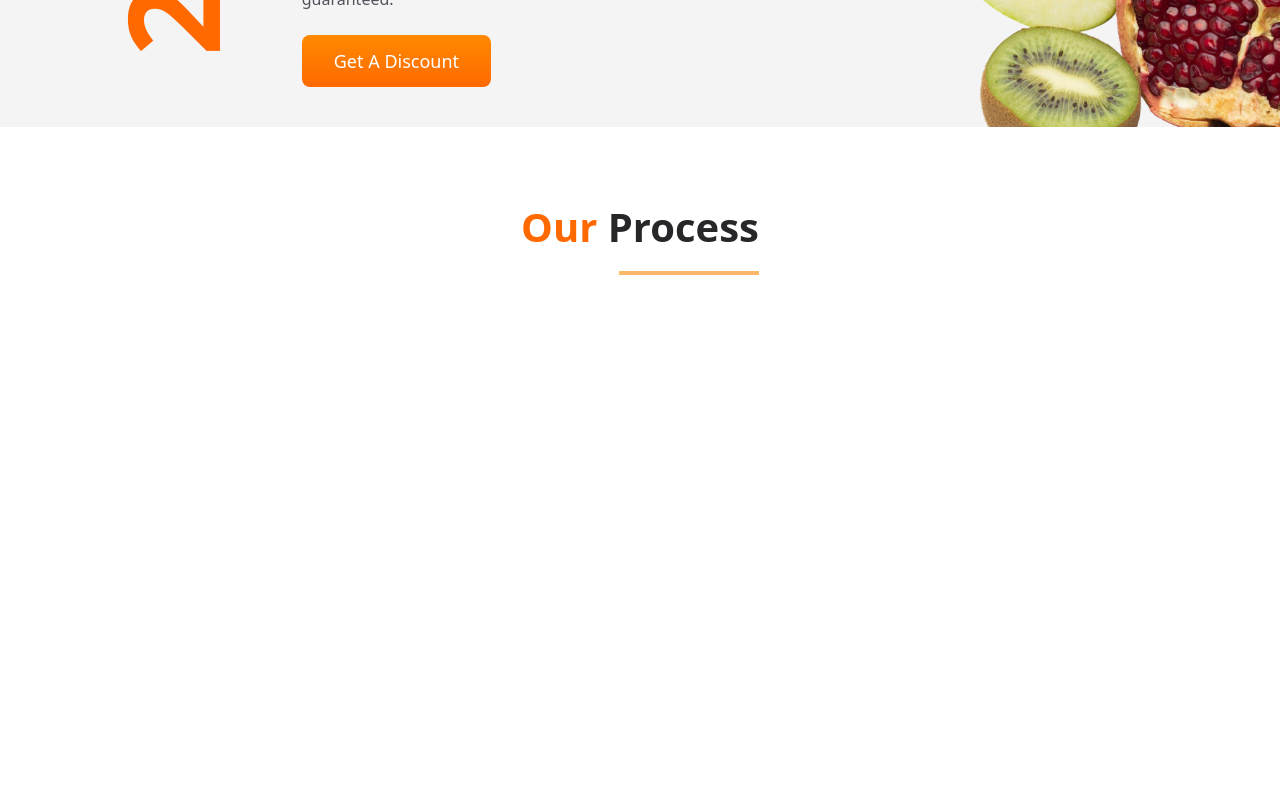
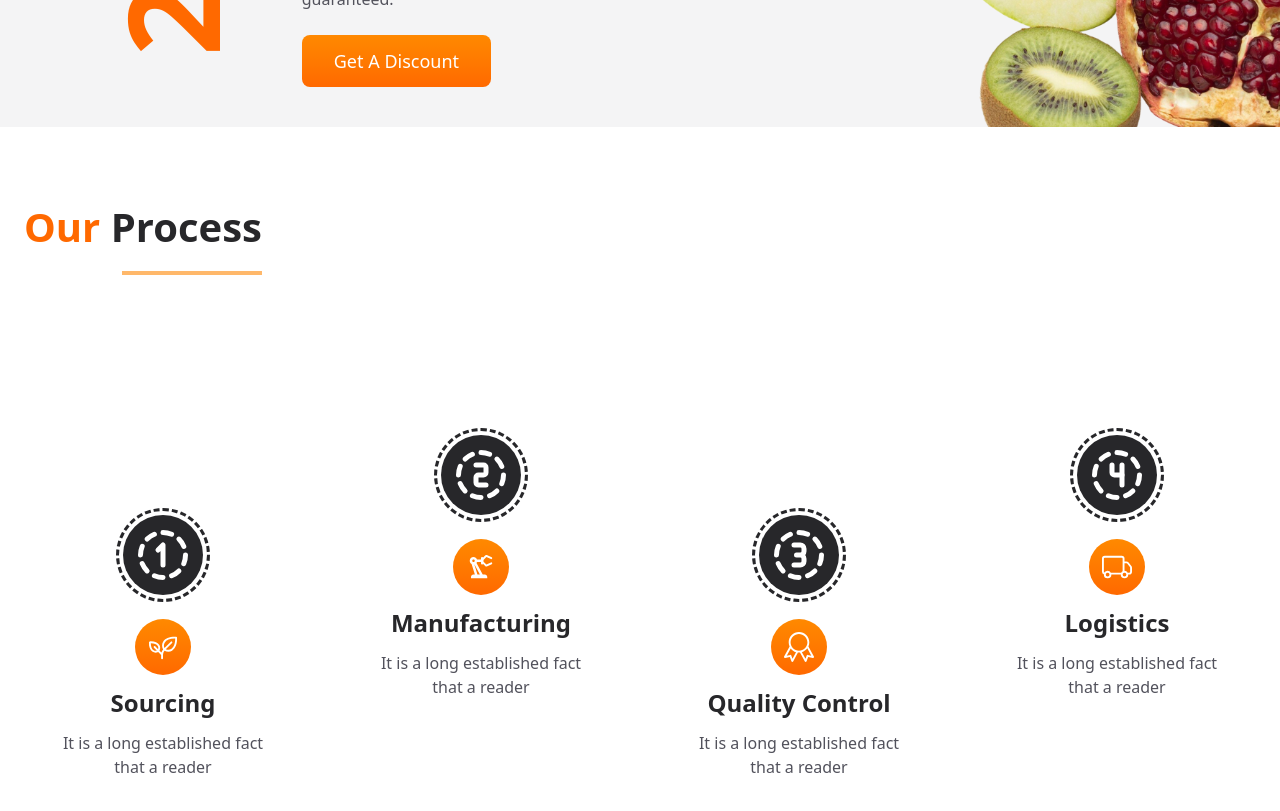
Before and after one commit to abx15/quickbite, a React (Vite) app: page / in a window 1280 px wide. Shown: the part 4420-5231 px from the top of the page. Before the commit the page ends 4775 px from the top, so only its background shows below. Built offline with nearby package versions, Linux system fonts and the light colour scheme.

Commit message:
process done

```diff
--- a/src/components/Discount/Discount.jsx
+++ b/src/components/Discount/Discount.jsx
@@ -4,17 +4,25 @@ import FruitsSet from '../../assets/fresh-fruits.png'
 
 const Discount = () => {
   return (
-        <section className='bg-zinc-100 bg-right bg-no-repeat bg-contain' style={{backgroundImage:`url(${FruitsSet})`}}>
-            <div className='md:bg-transparent bg-zinc-100 flex md:flex-row flex-col max-w-[1400px] ms-auto md:py-10 pl-5 ml-5'>
-                <span className='md:text-9xl text-5xl text-orange-500 font-bold transform md:-rotate-90 h-fit md:self-center mt-5 md:mt-0'>25%</span>
+    <section
+      className='bg-zinc-100 bg-right bg-no-repeat bg-contain'
+      style={{ backgroundImage: `url(${FruitsSet})` }}
+    >
+      <div className='flex md:flex-row flex-col max-w-[1400px] mx-auto md:py-10 pl-5 pr-5 md:pl-10'>
+        <span className='md:text-9xl text-5xl text-orange-500 font-bold transform md:-rotate-90 h-fit md:self-center mt-5 md:mt-0'>
+          25%
+        </span>
+
         <div className='max-w-[600px]'>
-                    <h3 className='md:text-7xl text-4xl text-zinc-800 font-bold mt-2'>First Order Discount</h3>
-                    <p className='text-zinc-600 my-6 pr-3'>Enjoy an exclusive first order discount on our grocery website! Shop fresh essentials and save big on your first purchase. Fast delivery and quality guaranteed.
+          <h3 className='md:text-7xl text-4xl text-zinc-800 font-bold mt-2'>
+            First Order Discount
+          </h3>
+          <p className='text-zinc-600 my-6 pr-3'>
+            Enjoy an exclusive first order discount on our grocery website! Shop fresh essentials and save big on your first purchase. Fast delivery and quality guaranteed.
           </p>
           <Button content="Get A Discount" />
         </div>
       </div>
-
     </section>
   )
 }
--- a/src/components/Process/Process.jsx
+++ b/src/components/Process/Process.jsx
@@ -1,15 +1,81 @@
 import React from 'react'
 import Heading from '../Heading/Heading'
+import {
+  TbCircleDashedNumber1,
+  TbCircleDashedNumber2,
+  TbCircleDashedNumber3,
+  TbCircleDashedNumber4
+} from "react-icons/tb";
+import { PiPlant } from "react-icons/pi";
+import { MdOutlinePrecisionManufacturing } from 'react-icons/md';
+import { SlBadge } from 'react-icons/sl';
+import { BsTruck } from 'react-icons/bs';
 
 const Process = () => {
-    return (
-        <section>
-            <div className='mx-w-[1400px] mx-auto px-10 py-20'>
-                <Heading highlight="Our" heading="Process" />
-            </div>
 
-        </section>
-    )
-}
+  const steps = [
+    {
+      id: 1,
+      number: <TbCircleDashedNumber1 />,
+      title: 'Sourcing',
+      para: 'It is a long established fact that a reader',
+      icon: <PiPlant />
+    },
+    {
+      id: 2,
+      number: <TbCircleDashedNumber2 />,
+      title: 'Manufacturing',
+      para: 'It is a long established fact that a reader',
+      icon: <MdOutlinePrecisionManufacturing />
+    },
+    {
+      id: 3,
+      number: <TbCircleDashedNumber3 />,
+      title: 'Quality Control',
+      para: 'It is a long established fact that a reader',
+      icon: <SlBadge />
+    },
+    {
+      id: 4,
+      number: <TbCircleDashedNumber4 />,
+      title: 'Logistics',
+      para: 'It is a long established fact that a reader',
+      icon: <BsTruck />
+    },
+  ];
 
-export default Process
+  const renderSteps = steps.map(item => (
+    <div
+      key={item.id}
+      className={`flex flex-col items-center text-center flex-1 transition-all duration-500 ${item.id % 2 === 0 ? '-mt-20' : ''}`}
+    >
+      <span className='flex justify-center items-center w-20 h-20 text-6xl rounded-full bg-zinc-800 text-white outline outline-[3px] outline-offset-4 outline-dashed outline-zinc-800'>
+        {item.number}
+      </span>
+
+      <div className='flex flex-col items-center mt-6 space-y-3'>
+        <span className='flex justify-center items-center rounded-full text-3xl bg-gradient-to-b from-orange-400 to-orange-500 text-white w-14 h-14'>
+          {item.icon}
+        </span>
+        <h3 className='text-zinc-800 text-2xl font-bold'>{item.title}</h3>
+        <p className='text-zinc-600 max-w-[220px]'>{item.para}</p>
+      </div>
+    </div>
+  ));
+
+  return (
+    <section className='py-20 px-6'>
+      <div className='max-w-[1400px] mx-auto'>
+        <div className='w-fit mr-auto'>
+          <Heading highlight="Our" heading="Process" />
+        </div>
+
+        <div className='flex flex-wrap items-start justify-center gap-10 pt-60'>
+          {renderSteps}
+        </div>
+      </div>
+    </section>
+  );
+};
+
+export default Process;
```
Lines whose indentation alone changed are shown as unchanged.
